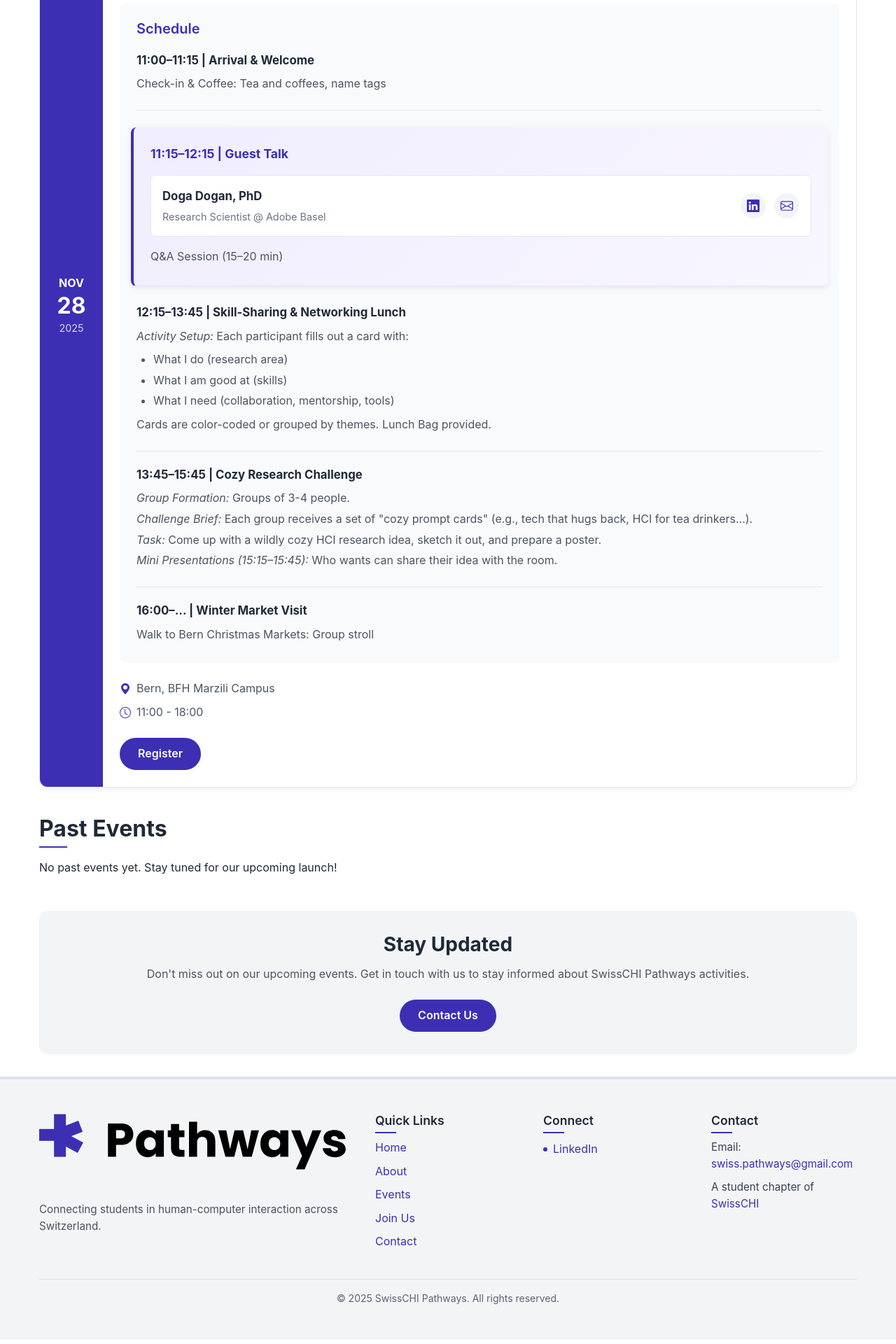
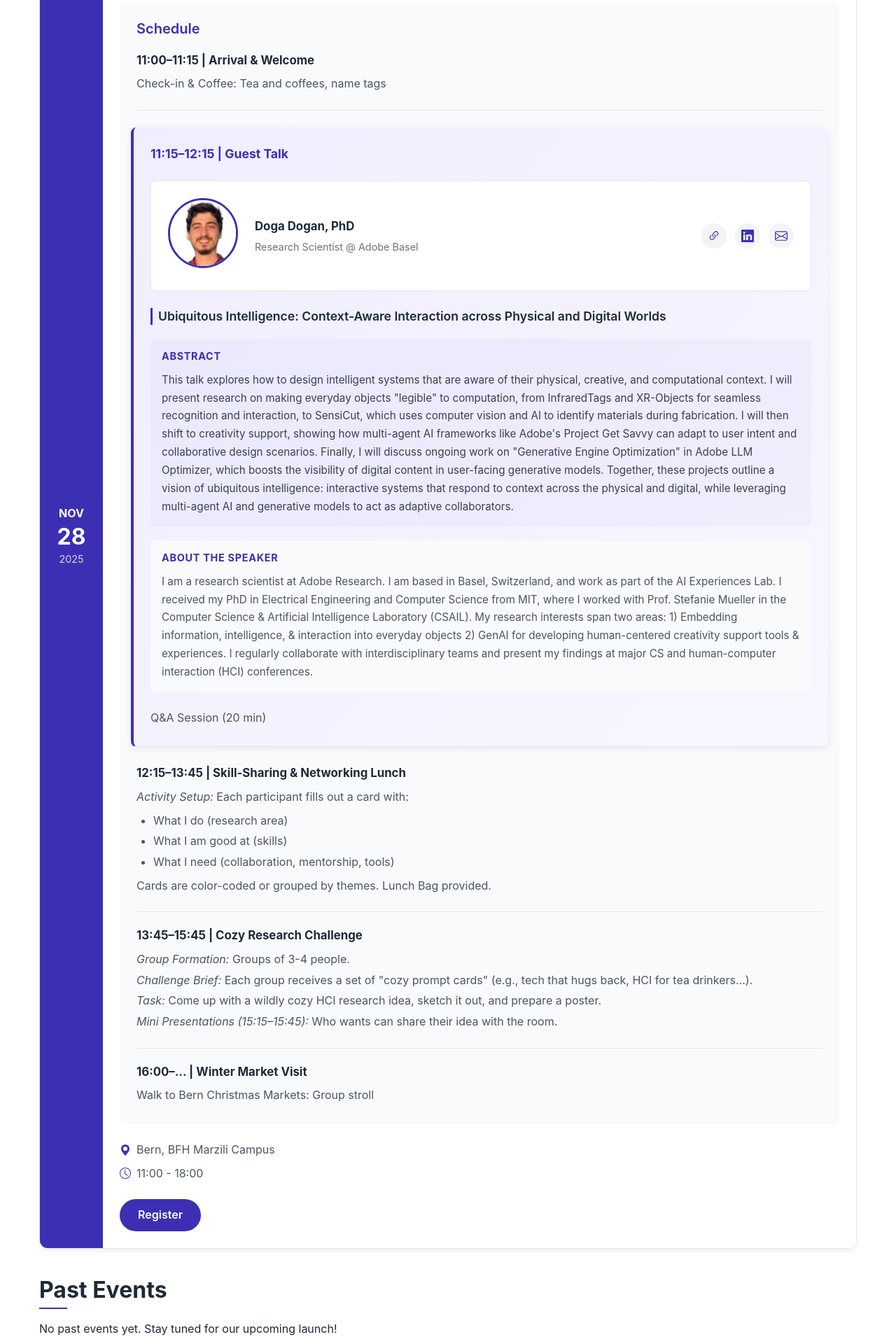
Before and after one commit to SwissCHI-Pathways/swisschi-pathways.github.io, a Jekyll site: the page built from events.md, in a window 1280 px wide. Shown: the part 530-2450 px from the top of the page at 70% size. Built offline with Jekyll 4.4.1, drawn with Linux system fonts in a browser that asks for light colours.

Commit message:
feat: enhance speaker section with photo, talk details, and bio for Cozy Research event

```diff
--- a/_data/events.yml
+++ b/_data/events.yml
@@ -18,12 +18,17 @@
       is_featured: true
       speaker:
         name: "Doga Dogan, PhD"
-        title: "Research Scientist"
+        photo: "doga.jpeg"  # Photo file in assets/images/speakers/
+        position: "Research Scientist"
         organization: "Adobe Basel"
+        talk_title: "Ubiquitous Intelligence: Context-Aware Interaction across Physical and Digital Worlds"
+        abstract: "This talk explores how to design intelligent systems that are aware of their physical, creative, and computational context. I will present research on making everyday objects \"legible\" to computation, from InfraredTags and XR-Objects for seamless recognition and interaction, to SensiCut, which uses computer vision and AI to identify materials during fabrication. I will then shift to creativity support, showing how multi-agent AI frameworks like Adobe's Project Get Savvy can adapt to user intent and collaborative design scenarios. Finally, I will discuss ongoing work on \"Generative Engine Optimization\" in Adobe LLM Optimizer, which boosts the visibility of digital content in user-facing generative models. Together, these projects outline a vision of ubiquitous intelligence: interactive systems that respond to context across the physical and digital, while leveraging multi-agent AI and generative models to act as adaptive collaborators."
+        bio: "I am a research scientist at Adobe Research. I am based in Basel, Switzerland, and work as part of the AI Experiences Lab. I received my PhD in Electrical Engineering and Computer Science from MIT, where I worked with Prof. Stefanie Mueller in the Computer Science & Artificial Intelligence Laboratory (CSAIL). My research interests span two areas: 1) Embedding information, intelligence, & interaction into everyday objects 2) GenAI for developing human-centered creativity support tools & experiences. I regularly collaborate with interdisciplinary teams and present my findings at major CS and human-computer interaction (HCI) conferences."
+        website: "https://www.dogadogan.com/"
         linkedin: "https://www.linkedin.com/in/dogadogan/"
         email: "doga@adobe.com"
       details:
-        - "Q&A Session (15–20 min)"
+        - "Q&A Session (20 min)"
     - time: "12:15–13:45"
       title: "Skill-Sharing & Networking Lunch"
       description: "<em>Activity Setup:</em> Each participant fills out a card with:"
--- a/events.md
+++ b/events.md
@@ -61,27 +61,64 @@ title: Events
               <strong>{{ item.time }} | {{ item.title }}</strong>
 
               {% if item.speaker %}
-              <div class="speaker-info">
-                <div class="speaker-details">
-                  <span class="speaker-name">{{ item.speaker.name }}</span>
-                  <span class="speaker-position">{{ item.speaker.title }} @ {{ item.speaker.organization }}</span>
+              <div class="speaker-section">
+                <div class="speaker-header">
+                  {% if item.speaker.photo %}
+                  <div class="speaker-photo">
+                    <img src="{{ '/assets/images/speakers/' | append: item.speaker.photo | relative_url }}" alt="{{ item.speaker.name }}" />
+                  </div>
+                  {% endif %}
+                  <div class="speaker-info-wrapper">
+                    <div class="speaker-details">
+                      <span class="speaker-name">{{ item.speaker.name }}</span>
+                      <span class="speaker-position">{{ item.speaker.position }} @ {{ item.speaker.organization }}</span>
+                    </div>
+                    <div class="speaker-links">
+                    {% if item.speaker.website %}
+                    <a href="{{ item.speaker.website }}" target="_blank" rel="noopener noreferrer" class="speaker-link" title="Website">
+                      <svg xmlns="http://www.w3.org/2000/svg" width="18" height="18" fill="currentColor" viewBox="0 0 16 16">
+                        <path d="M4.715 6.542 3.343 7.914a3 3 0 1 0 4.243 4.243l1.828-1.829A3 3 0 0 0 8.586 5.5L8 6.086a1.002 1.002 0 0 0-.154.199 2 2 0 0 1 .861 3.337L6.88 11.45a2 2 0 1 1-2.83-2.83l.793-.792a4.018 4.018 0 0 1-.128-1.287z"/>
+                        <path d="M6.586 4.672A3 3 0 0 0 7.414 9.5l.775-.776a2 2 0 0 1-.896-3.346L9.12 3.55a2 2 0 1 1 2.83 2.83l-.793.792c.112.42.155.855.128 1.287l1.372-1.372a3 3 0 1 0-4.243-4.243L6.586 4.672z"/>
+                      </svg>
+                    </a>
+                    {% endif %}
+                    {% if item.speaker.linkedin %}
+                    <a href="{{ item.speaker.linkedin }}" target="_blank" rel="noopener noreferrer" class="speaker-link" title="LinkedIn">
+                      <svg xmlns="http://www.w3.org/2000/svg" width="18" height="18" fill="currentColor" viewBox="0 0 16 16">
+                        <path d="M0 1.146C0 .513.526 0 1.175 0h13.65C15.474 0 16 .513 16 1.146v13.708c0 .633-.526 1.146-1.175 1.146H1.175C.526 16 0 15.487 0 14.854V1.146zm4.943 12.248V6.169H2.542v7.225h2.401zm-1.2-8.212c.837 0 1.358-.554 1.358-1.248-.015-.709-.52-1.248-1.342-1.248-.822 0-1.359.54-1.359 1.248 0 .694.521 1.248 1.327 1.248h.016zm4.908 8.212V9.359c0-.216.016-.432.08-.586.173-.431.568-.878 1.232-.878.869 0 1.216.662 1.216 1.634v3.865h2.401V9.25c0-2.22-1.184-3.252-2.764-3.252-1.274 0-1.845.7-2.165 1.193v.025h-.016a5.54 5.54 0 0 1 .016-.025V6.169h-2.4c.03.678 0 7.225 0 7.225h2.4z"/>
+                      </svg>
+                    </a>
+                    {% endif %}
+                    {% if item.speaker.email %}
+                    <a href="mailto:{{ item.speaker.email }}" class="speaker-link" title="Email">
+                      <svg xmlns="http://www.w3.org/2000/svg" width="18" height="18" fill="currentColor" viewBox="0 0 16 16">
+                        <path d="M0 4a2 2 0 0 1 2-2h12a2 2 0 0 1 2 2v8a2 2 0 0 1-2 2H2a2 2 0 0 1-2-2V4Zm2-1a1 1 0 0 0-1 1v.217l7 4.2 7-4.2V4a1 1 0 0 0-1-1H2Zm13 2.383-4.708 2.825L15 11.105V5.383Zm-.034 6.876-5.64-3.471L8 9.583l-1.326-.795-5.64 3.47A1 1 0 0 0 2 13h12a1 1 0 0 0 .966-.741ZM1 11.105l4.708-2.897L1 5.383v5.722Z"/>
+                      </svg>
+                    </a>
+                    {% endif %}
+                    </div>
+                  </div>
                 </div>
-                <div class="speaker-links">
-                  {% if item.speaker.linkedin %}
-                  <a href="{{ item.speaker.linkedin }}" target="_blank" rel="noopener noreferrer" class="speaker-link" title="LinkedIn">
-                    <svg xmlns="http://www.w3.org/2000/svg" width="18" height="18" fill="currentColor" viewBox="0 0 16 16">
-                      <path d="M0 1.146C0 .513.526 0 1.175 0h13.65C15.474 0 16 .513 16 1.146v13.708c0 .633-.526 1.146-1.175 1.146H1.175C.526 16 0 15.487 0 14.854V1.146zm4.943 12.248V6.169H2.542v7.225h2.401zm-1.2-8.212c.837 0 1.358-.554 1.358-1.248-.015-.709-.52-1.248-1.342-1.248-.822 0-1.359.54-1.359 1.248 0 .694.521 1.248 1.327 1.248h.016zm4.908 8.212V9.359c0-.216.016-.432.08-.586.173-.431.568-.878 1.232-.878.869 0 1.216.662 1.216 1.634v3.865h2.401V9.25c0-2.22-1.184-3.252-2.764-3.252-1.274 0-1.845.7-2.165 1.193v.025h-.016a5.54 5.54 0 0 1 .016-.025V6.169h-2.4c.03.678 0 7.225 0 7.225h2.4z"/>
-                    </svg>
-                  </a>
-                  {% endif %}
-                  {% if item.speaker.email %}
-                  <a href="mailto:{{ item.speaker.email }}" class="speaker-link" title="Email">
-                    <svg xmlns="http://www.w3.org/2000/svg" width="18" height="18" fill="currentColor" viewBox="0 0 16 16">
-                      <path d="M0 4a2 2 0 0 1 2-2h12a2 2 0 0 1 2 2v8a2 2 0 0 1-2 2H2a2 2 0 0 1-2-2V4Zm2-1a1 1 0 0 0-1 1v.217l7 4.2 7-4.2V4a1 1 0 0 0-1-1H2Zm13 2.383-4.708 2.825L15 11.105V5.383Zm-.034 6.876-5.64-3.471L8 9.583l-1.326-.795-5.64 3.47A1 1 0 0 0 2 13h12a1 1 0 0 0 .966-.741ZM1 11.105l4.708-2.897L1 5.383v5.722Z"/>
-                    </svg>
-                  </a>
-                  {% endif %}
+
+                {% if item.speaker.talk_title %}
+                <div class="talk-title">
+                  <h5>{{ item.speaker.talk_title }}</h5>
                 </div>
+                {% endif %}
+
+                {% if item.speaker.abstract %}
+                <div class="speaker-abstract">
+                  <h6>Abstract</h6>
+                  <p>{{ item.speaker.abstract }}</p>
+                </div>
+                {% endif %}
+
+                {% if item.speaker.bio %}
+                <div class="speaker-bio">
+                  <h6>About the Speaker</h6>
+                  <p>{{ item.speaker.bio }}</p>
+                </div>
+                {% endif %}
               </div>
               {% endif %}
 
@@ -319,16 +356,40 @@ title: Events
     font-size: 1.1rem;
   }
 
-  /* Speaker Info */
-  .speaker-info {
+  /* Speaker Section */
+  .speaker-section {
+    margin: 1.5rem 0;
+  }
+
+  .speaker-header {
+    display: flex;
+    gap: 1.5rem;
+    align-items: center;
+    margin-bottom: 1.5rem;
+    padding: 1.5rem;
+    background-color: white;
+    border-radius: 8px;
+    border: 1px solid #e5e7eb;
+  }
+
+  .speaker-photo {
+    flex-shrink: 0;
+  }
+
+  .speaker-photo img {
+    width: 100px;
+    height: 100px;
+    border-radius: 50%;
+    object-fit: cover;
+    border: 3px solid #3C2FB3;
+  }
+
+  .speaker-info-wrapper {
+    flex: 1;
     display: flex;
     justify-content: space-between;
     align-items: center;
-    margin: 1rem 0;
-    padding: 1rem;
-    background-color: white;
-    border-radius: 6px;
-    border: 1px solid #e5e7eb;
+    gap: 1rem;
   }
 
   .speaker-details {
@@ -376,16 +437,95 @@ title: Events
     display: block;
   }
 
+  /* Talk Title */
+  .talk-title {
+    margin: 1.25rem 0;
+    padding-left: 0.5rem;
+    border-left: 3px solid #3C2FB3;
+  }
+
+  .talk-title h5 {
+    margin: 0;
+    color: #1f2937;
+    font-size: 1.1rem;
+    font-weight: 600;
+    line-height: 1.4;
+  }
+
+  /* Speaker Abstract */
+  .speaker-abstract {
+    margin: 1.25rem 0;
+    padding: 1rem;
+    background-color: rgba(60, 47, 179, 0.03);
+    border-radius: 6px;
+  }
+
+  .speaker-abstract h6 {
+    margin: 0 0 0.75rem 0;
+    color: #3C2FB3;
+    font-size: 0.9rem;
+    font-weight: 700;
+    text-transform: uppercase;
+    letter-spacing: 0.05em;
+  }
+
+  .speaker-abstract p {
+    margin: 0;
+    color: #374151;
+    line-height: 1.7;
+    font-size: 0.95rem;
+  }
+
+  /* Speaker Bio */
+  .speaker-bio {
+    margin: 1.25rem 0;
+    padding: 1rem;
+    background-color: #f9fafb;
+    border-radius: 6px;
+  }
+
+  .speaker-bio h6 {
+    margin: 0 0 0.75rem 0;
+    color: #3C2FB3;
+    font-size: 0.9rem;
+    font-weight: 700;
+    text-transform: uppercase;
+    letter-spacing: 0.05em;
+  }
+
+  .speaker-bio p {
+    margin: 0;
+    color: #4b5563;
+    line-height: 1.7;
+    font-size: 0.95rem;
+  }
+
   @media (max-width: 640px) {
-    .speaker-info {
+    .speaker-header {
       flex-direction: column;
-      align-items: flex-start;
+      align-items: center;
+      text-align: center;
       gap: 1rem;
+    }
+
+    .speaker-info-wrapper {
+      flex-direction: column;
+      align-items: center;
+      text-align: center;
+    }
+
+    .speaker-photo img {
+      width: 80px;
+      height: 80px;
     }
 
     .schedule-item-featured {
       margin-left: 0;
       margin-right: 0;
+    }
+
+    .talk-title h5 {
+      font-size: 1rem;
     }
   }
 
```
Also changed, not shown: assets/images/speakers/doga.jpeg (added).
